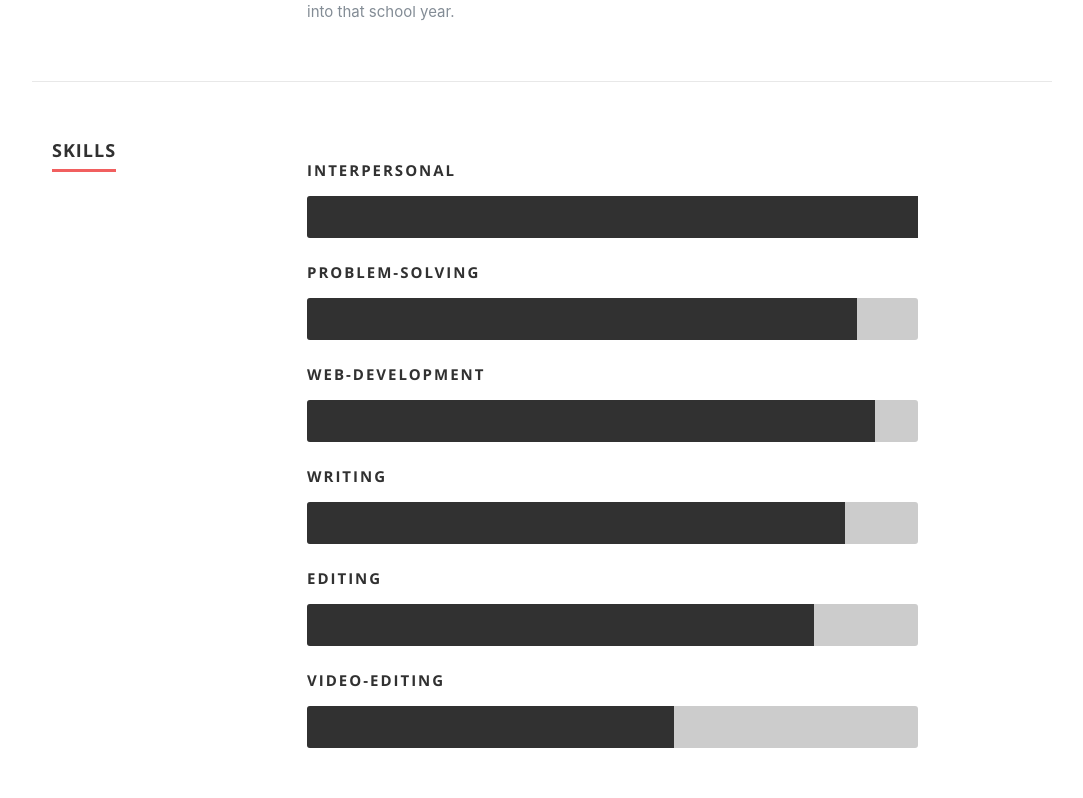
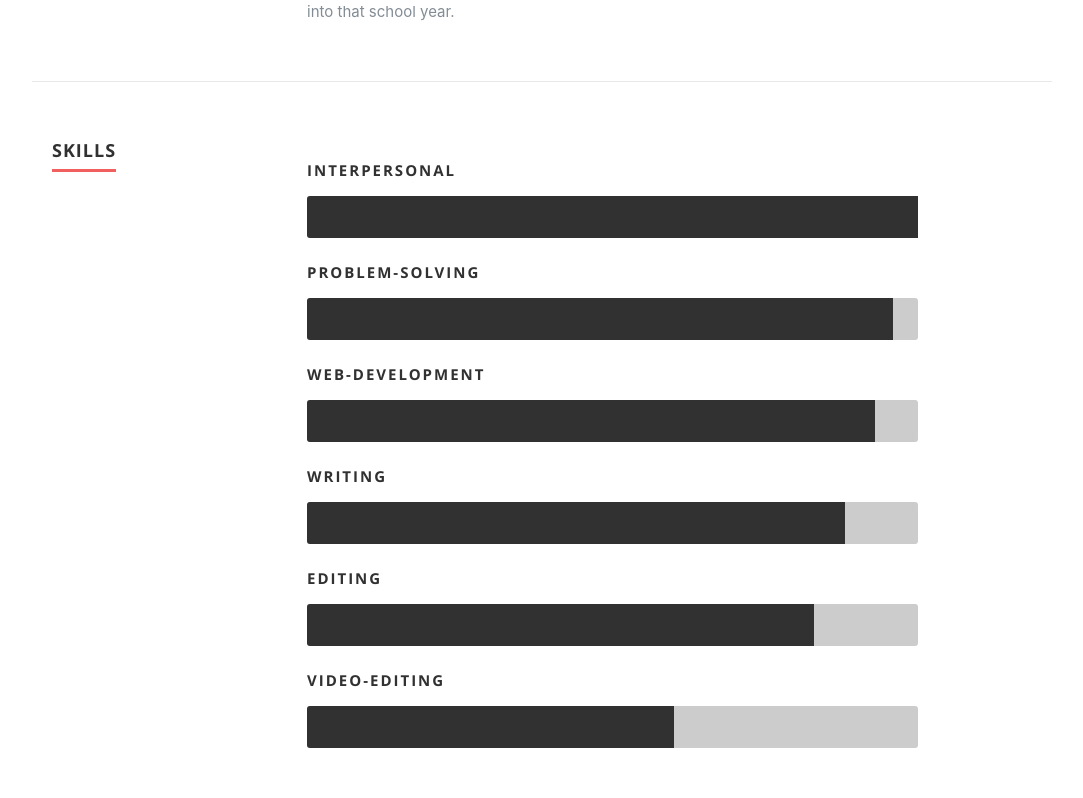
Before and after one commit to blanfried/BaerLanfriedResume, a React (Create React App) app: page / in a window 1280 px wide. Shown: the part 4146-4944 px from the top of the page, without its empty margins (98-1181 px from the left). Built offline with nearby package versions, Linux system fonts and the light colour scheme.

Commit message:
Updated Skills

```diff
--- a/public/css/layout.css
+++ b/public/css/layout.css
@@ -331,7 +331,7 @@ ul#nav li.current a { color: #f15f5f; }
   	-webkit-animation: photoshop 2s ease;
 }
 .problem-solving {
-  	width: 90%;
+  	width: 96%;
   	-moz-animation: illustrator 2s ease;
   	-webkit-animation: illustrator 2s ease;
 }
```
